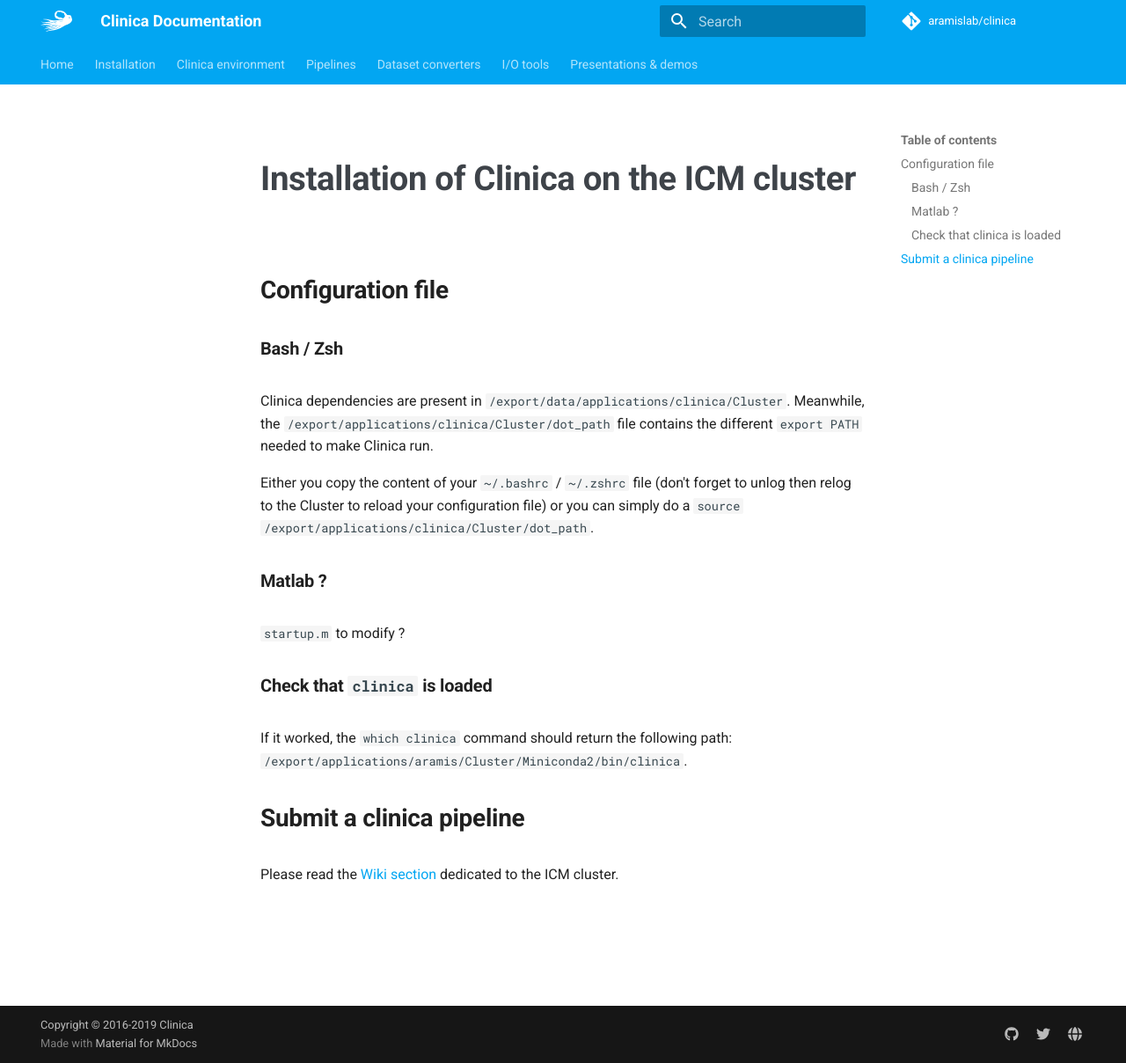
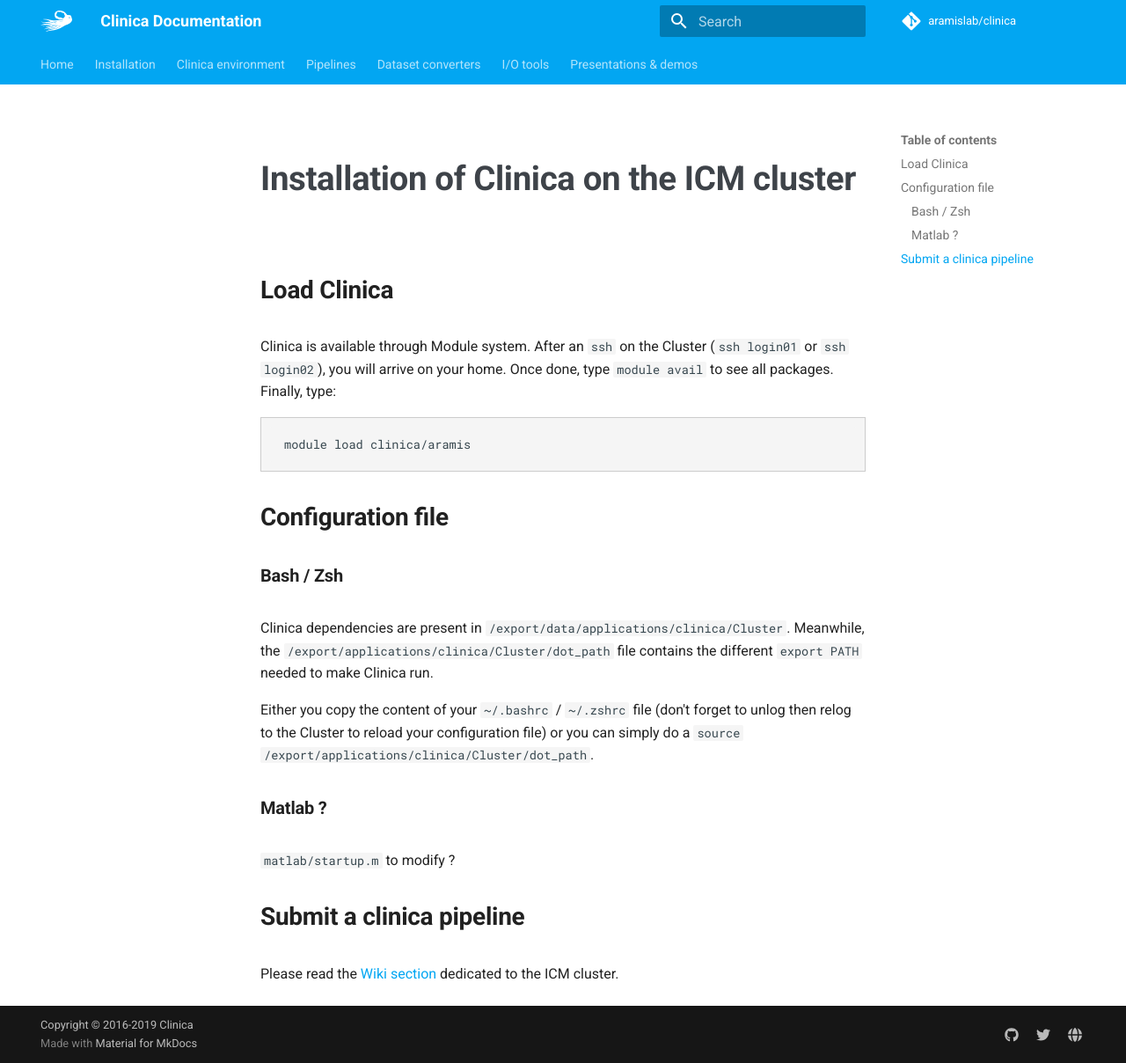
Before and after one commit to aramis-lab/clinica, an MkDocs documentation site: the page built from docs/ICMClusterInstallation.md, in a window 1280 px wide and 1208 px high. Shown: the whole window at 88% size. Built offline with MkDocs 1.6.1 and Material for MkDocs 9.7.7, drawn with Linux system fonts in a browser that asks for light colours; comment, search, counter and statistics services are not loaded.

Commit message:
Change obsolete GitLab-ICM to adequate ones

````diff
--- a/docs/ICMClusterInstallation.md
+++ b/docs/ICMClusterInstallation.md
@@ -1,4 +1,10 @@
 # Installation of Clinica on the ICM cluster
+
+## Load Clinica
+Clinica is available through Module system. After an `ssh` on the Cluster (`ssh login01` or `ssh login02`), you will arrive on your home. Once done, type `module avail` to see all packages. Finally, type:
+```
+module load clinica/aramis
+```
 
 ## Configuration file
 
@@ -10,11 +16,8 @@ Either you copy the content of your `~/.bashrc` / `~/.zshrc` file (don't forget
 
 ### Matlab ?
 
-`startup.m` to modify ?
+`matlab/startup.m` to modify ?
 
-
-### Check that `clinica` is loaded
-If it worked, the `which clinica` command should return the following path: `/export/applications/aramis/Cluster/Miniconda2/bin/clinica`.
 
 ## Submit a clinica pipeline
 Please read the [Wiki section](https://wiki.icm-institute.org/display/SIKB/CLUSTER) dedicated to the ICM cluster.
````
Also changed, not shown: docs/BeforeYouInstall.md (+1 -1 lines), docs/ClinicaConferences.md (+1 -1 lines), docs/Installation.md (+4 -4 lines), docs/InteractingWithClinica.md (+1 -1 lines), docs/index.md (+2 -2 lines).
